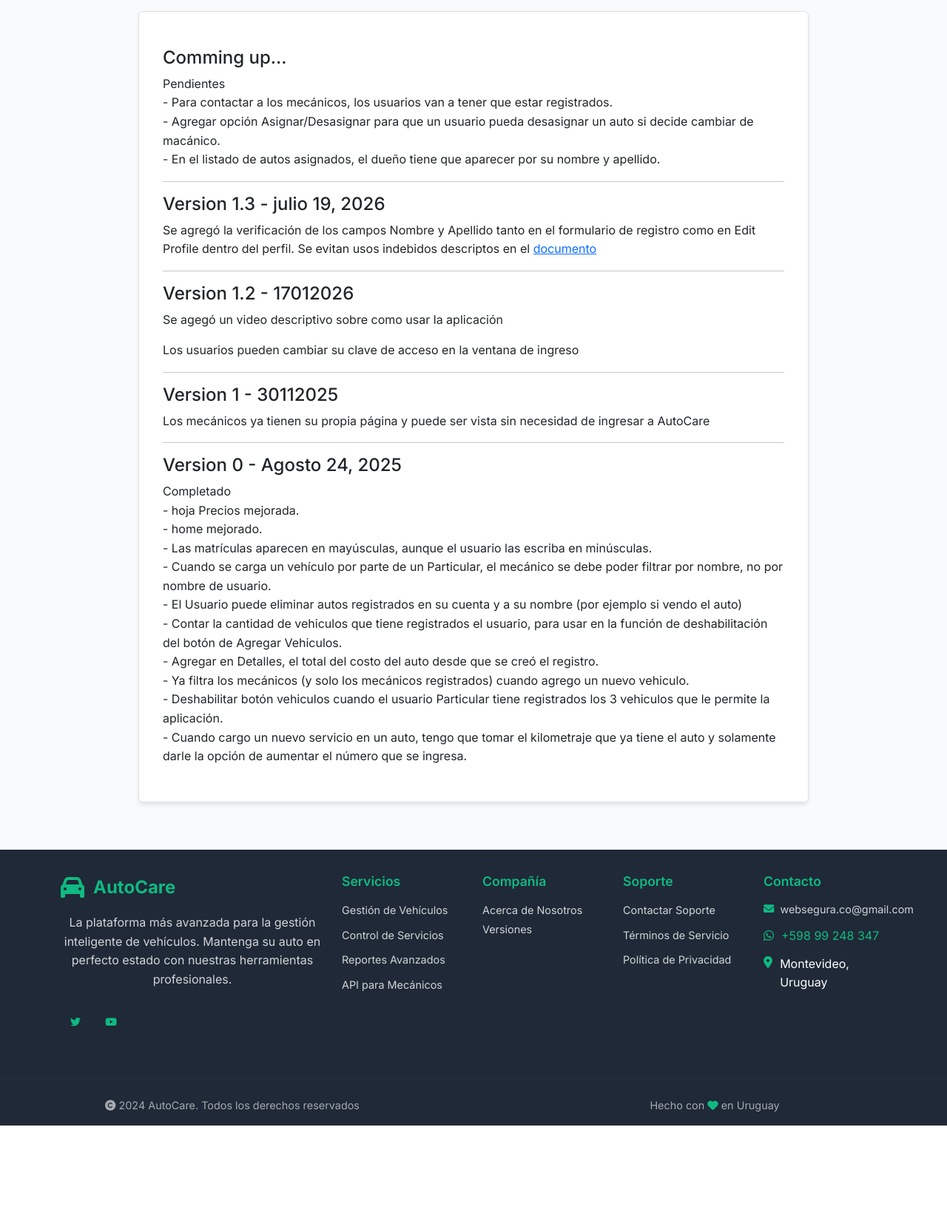
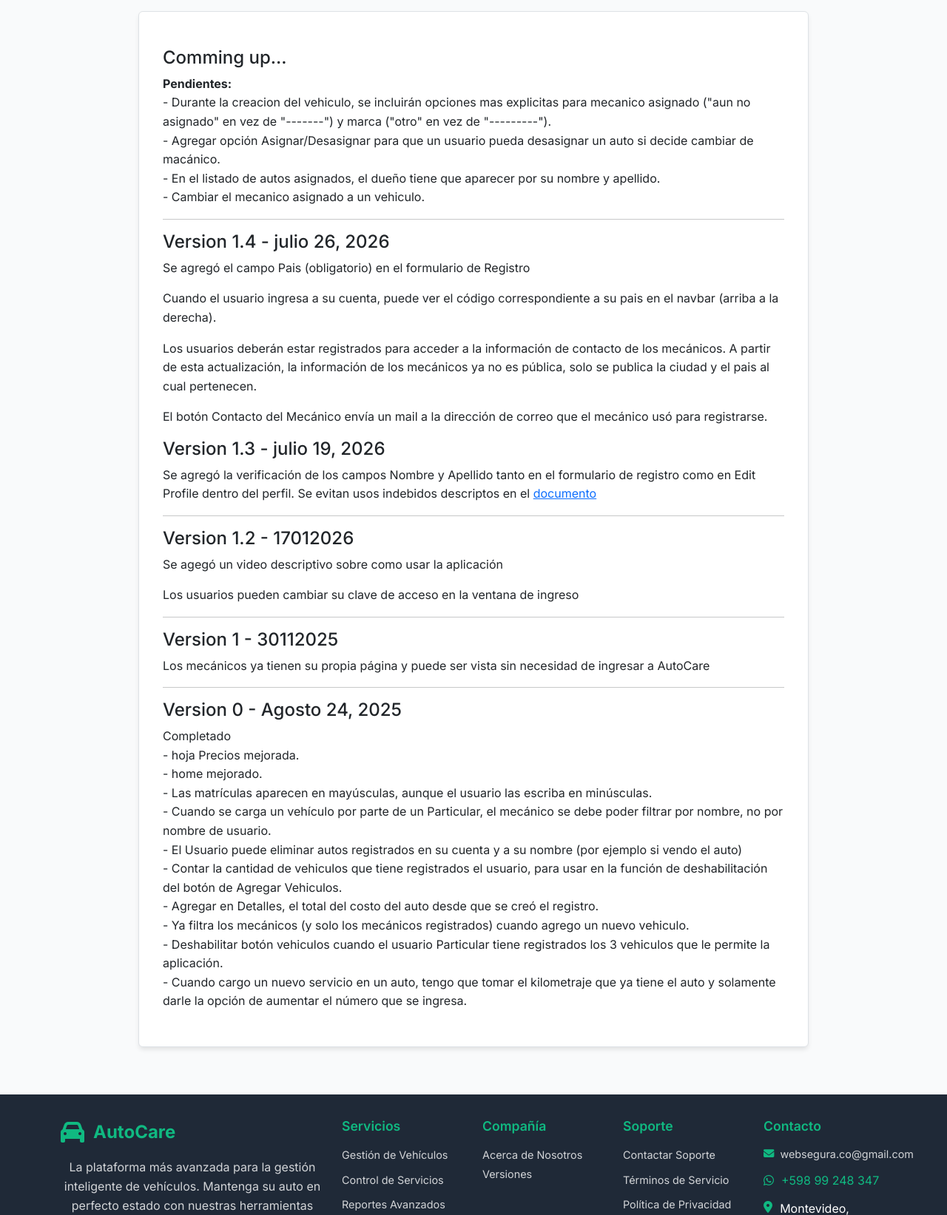
Before and after one commit to d75324/autocare3DO, a Django app: page /versiones/ in a window 1280 px wide. Shown: the part 111-1754 px from the top of the page at 74% size. Before the commit the page ends 1633 px from the top, so only its background shows below. Run offline with Django 5.2, Linux system fonts and the light colour scheme.

Commit message:
se actualizó la información de Versiones con los últimos cambios

```diff
--- a/templates/versiones.html
+++ b/templates/versiones.html
@@ -7,15 +7,22 @@
                 <div class="card-body">
 
                     <p> <h4>Comming up...</h4>
-                        Pendientes<br>
-                        - Para contactar a los mecánicos, los usuarios van a tener que estar registrados.<br>
+                        <strong>Pendientes:</strong> <br>
+                        - Durante la creacion del vehiculo, se incluirán opciones mas explicitas para mecanico asignado ("aun no asignado" en vez de "-------") y marca ("otro" en vez de "---------").<br>
                         - Agregar opción Asignar/Desasignar para que un usuario pueda desasignar un auto si decide cambiar de macánico.<br>
-                        - En el listado de autos asignados, el dueño tiene que aparecer por su nombre y apellido.</p>
+                        - En el listado de autos asignados, el dueño tiene que aparecer por su nombre y apellido.</br>
+                        - Cambiar el mecanico asignado a un vehiculo.<br>
+                    </p>
                     <hr>
+                    <h4>Version 1.4 - julio 26, 2026</h4>
+                    <p> Se agregó el campo Pais (obligatorio) en el formulario de Registro</p>
+                    <p> Cuando el usuario ingresa a su cuenta, puede ver el código correspondiente a su pais en el navbar (arriba a la derecha). </p>
+                    <p> Los usuarios deberán estar registrados para acceder a la información de contacto de los mecánicos. A partir de esta actualización, la información de los mecánicos ya no es pública, solo se publica la ciudad y el pais al cual pertenecen.</p>
+                    <p> El botón Contacto del Mecánico envía un mail a la dirección de correo que el mecánico usó para registrarse.</p>
+                    <!-- <p> ... </p> -->
                     <h4>Version 1.3 - julio 19, 2026</h4>
                     <p> Se agregó la verificación de los campos Nombre y Apellido tanto en el formulario de registro como en Edit Profile dentro del perfil. Se evitan usos indebidos descriptos en el <a href="https://docs.google.com/document/d/1SWCK04k_GPWPmxq93dQ-S-uMdFL7hazJceGN3_4UG4E/edit?usp=sharing">documento</a></p>
 
-                    <!-- <p> ... </p> -->
                     <hr>
                     <h4>Version 1.2 - 17012026</h4>
                     <p> Se agegó un video descriptivo sobre como usar la aplicación</p>
```
